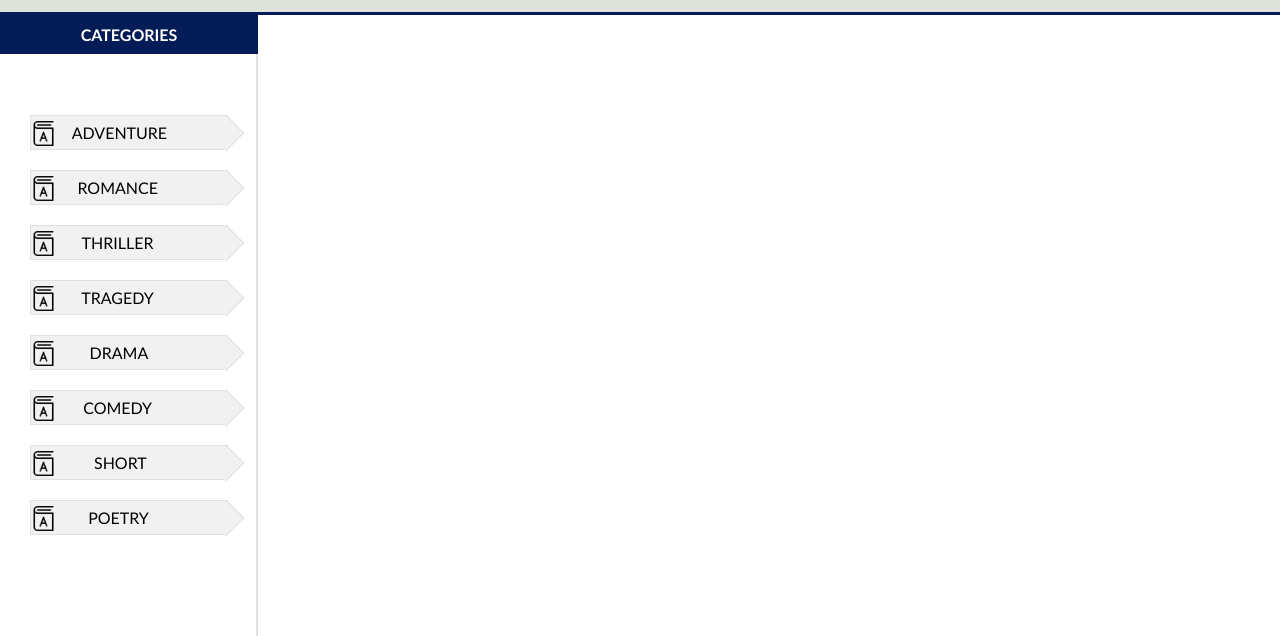
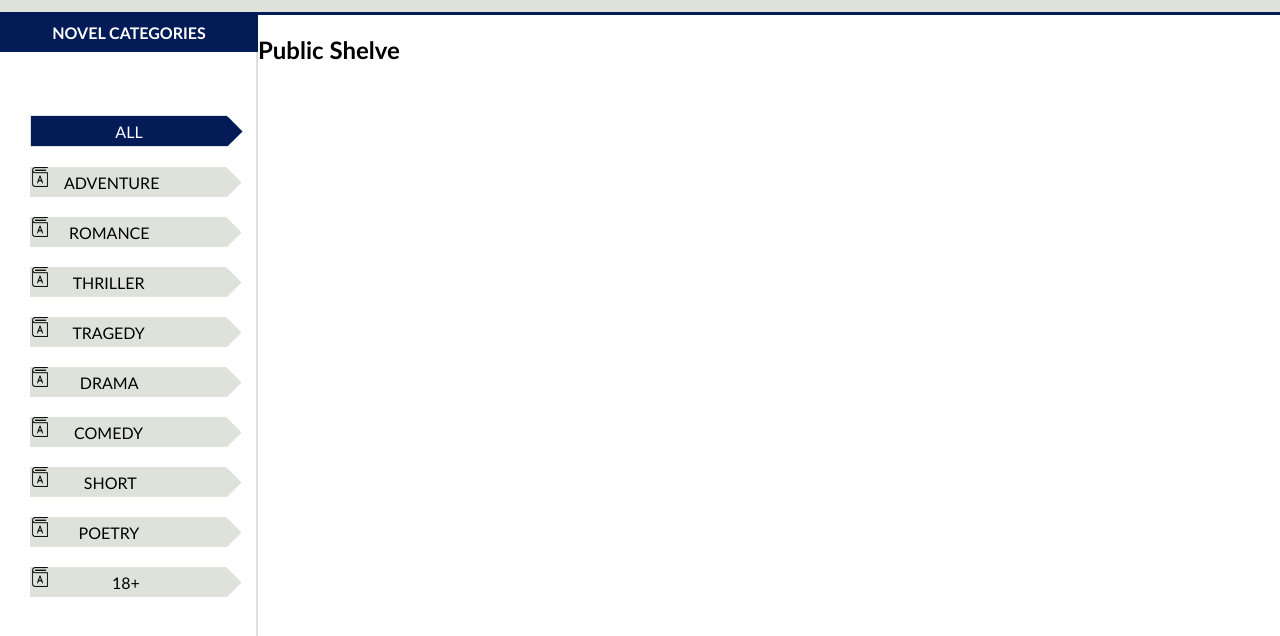
Before and after one commit to coolbop1/bedtime, a website: page docs/index.html in a window 1280 px wide. Shown: the part 58-694 px from the top of the page. Drawn offline with Linux system fonts and the light colour scheme; no server answers.

Commit message:
books categories

```diff
--- a/docs/css/main.css
+++ b/docs/css/main.css
@@ -1,3 +1,6 @@
+html{
+	text-rendering :optimizeLegibility;
+}
 body{
     font-family: 'Gill Sans', 'Gill Sans MT', Calibri, 'Trebuchet MS', sans-serif;
     margin:0px;
@@ -34,7 +37,6 @@ nav{
 }
 /*-------------------end header style-----------------------*/
 #list-category{
-    min-height: 700px;
     width:calc(20% - 60px);
     border-right:2px solid #dfe2db;
     padding:100px 30px;
@@ -43,7 +45,7 @@ nav{
 }
 #categories{
     position: absolute;
-    top:0;
+    top:-2px;
     left:0;
     width:calc(100% + 2px);
     background: #031c57;
@@ -67,7 +69,18 @@ nav{
     clear: both;
 }
 .contrast{
-    background: #f1f1f1;
+    background: #dfe2db;
+    margin-bottom: 20px;
+    display: table;
+    vertical-align: middle;
+    width:100%;
+    font-weight: 500;
+    position: relative;
+    cursor: pointer;
+    height: 30px;
+}
+.categorypick{
+    background: #031c57;
     border: 1px solid #dfe2db;
     margin-bottom: 20px;
     display: table;
@@ -75,22 +88,37 @@ nav{
     width:100%;
     font-weight: 500;
     position: relative;
+    cursor: pointer;
+    height: 30px;
 }
 .arrowpoint{
-    top: 4px;
-    right:-12.2px;
-    width:25px;
-    height: 25px;
-    background: #f1f1f1;
-    border-top: 1px solid #dfe2db;
-    border-right: 1px solid #dfe2db;
+    top: 4.5px;
+    right:-11.5px;
+    width:21.4px;
+    height: 21.4px;
+    background: #dfe2db;
     position: absolute;
     transform: rotate(45deg)
 }
-.contrast img{
-    margin-top:5px;
+.categorypick .cat{
+    display: table-cell;
+    vertical-align: middle;
+    color:#fff;
+    text-align: center;
 }
 .contrast .cat{
     display: table-cell;
     vertical-align: middle;
 }
+
+.contrast:hover .cat,.categorypick .cat{
+    text-align: center;
+    }
+.contrast:hover img ,.categorypick img{
+    display:none;
+    }
+.contrast:hover ,.contrast:hover .arrowpoint,.categorypick .arrowpoint{
+        background: #031c57;
+        color:#fff;
+        border:0;
+        }
--- a/docs/index.html
+++ b/docs/index.html
@@ -24,37 +24,44 @@
         </nav>
         <div class="fnone"></div>
     </header>
-    <section id="list-category">
+    <section id="list-category" class="fleft">
         <div id="categories">
-            CATEGORIES
+            NOVEL CATEGORIES
+        </div>
+        <div class="categorypick">
+                <img src="icons/png/book.png" height="20px"> <div class="cat"> ALL </div><div class="arrowpoint"></div>
         </div>
         <div class="contrast">
-                <img src="icons/png/book.png" height="25px"> <div class="cat"> ADVENTURE </div><div class="arrowpoint"></div>
+                <img src="icons/png/book.png" height="20px"> <div class="cat"> ADVENTURE </div><div class="arrowpoint"></div>
         </div>
         <div class="contrast">
-            <img src="icons/png/book.png" height="25px"> <div class="cat"> ROMANCE </div><div class="arrowpoint"></div>
+            <img src="icons/png/book.png" height="20px"> <div class="cat"> ROMANCE </div><div class="arrowpoint"></div>
         </div>
         <div class="contrast">
-                <img src="icons/png/book.png" height="25px"> <div class="cat"> THRILLER </div><div class="arrowpoint"></div>
+                <img src="icons/png/book.png" height="20px"> <div class="cat"> THRILLER </div><div class="arrowpoint"></div>
         </div>
         <div class="contrast">
-                <img src="icons/png/book.png" height="25px"> <div class="cat"> TRAGEDY </div><div class="arrowpoint"></div>
+                <img src="icons/png/book.png" height="20px"> <div class="cat"> TRAGEDY </div><div class="arrowpoint"></div>
         </div>
         <div class="contrast">
-                <img src="icons/png/book.png" height="25px"> <div class="cat"> DRAMA </div><div class="arrowpoint"></div>
+                <img src="icons/png/book.png" height="20px"> <div class="cat"> DRAMA </div><div class="arrowpoint"></div>
         </div>
         <div class="contrast">
-                <img src="icons/png/book.png" height="25px"> <div class="cat"> COMEDY </div><div class="arrowpoint"></div>
+                <img src="icons/png/book.png" height="20px"> <div class="cat"> COMEDY </div><div class="arrowpoint"></div>
         </div>
         <div class="contrast">
-                <img src="icons/png/book.png" height="25px"> <div class="cat"> SHORT </div><div class="arrowpoint"></div>
+                <img src="icons/png/book.png" height="20px"> <div class="cat"> SHORT </div><div class="arrowpoint"></div>
         </div>
         <div class="contrast">
-                <img src="icons/png/book.png" height="25px"> <div class="cat"> POETRY </div><div class="arrowpoint"></div>
+                <img src="icons/png/book.png" height="20px"> <div class="cat"> POETRY </div><div class="arrowpoint"></div>
+        </div>
+        <div class="contrast">
+                <img src="icons/png/book.png" height="20px"> <div class="cat"> 18+ </div><div class="arrowpoint"></div>
         </div>
 
     </section>
-    <section>
+    <section id="theme" class="fleft">
+        <h2>Public Shelve</h2>
 
     </section>
     <section>
```
